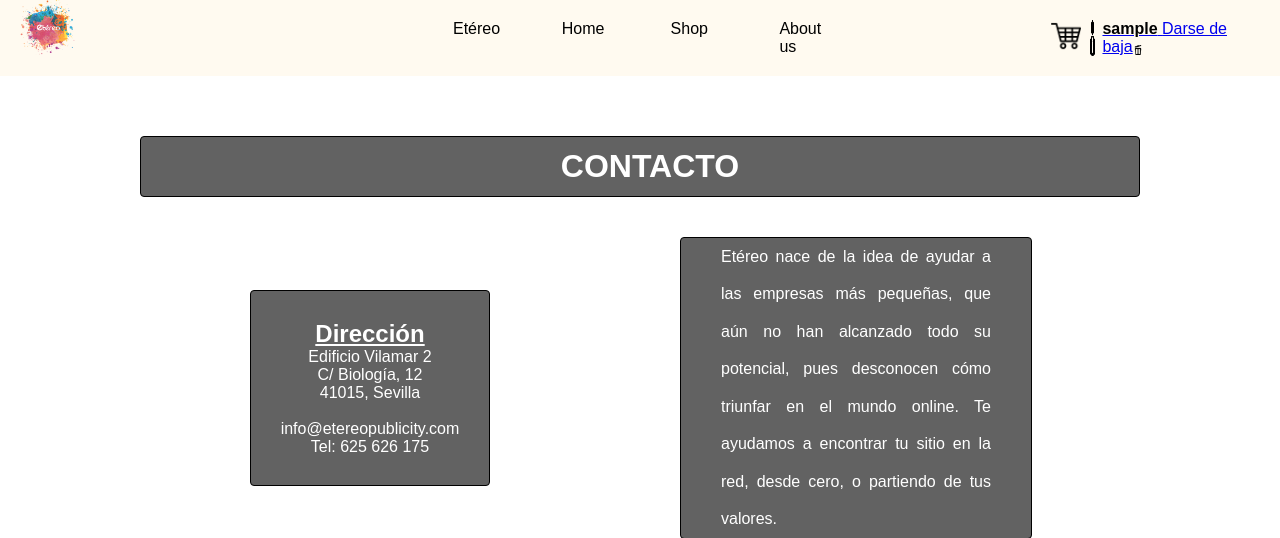
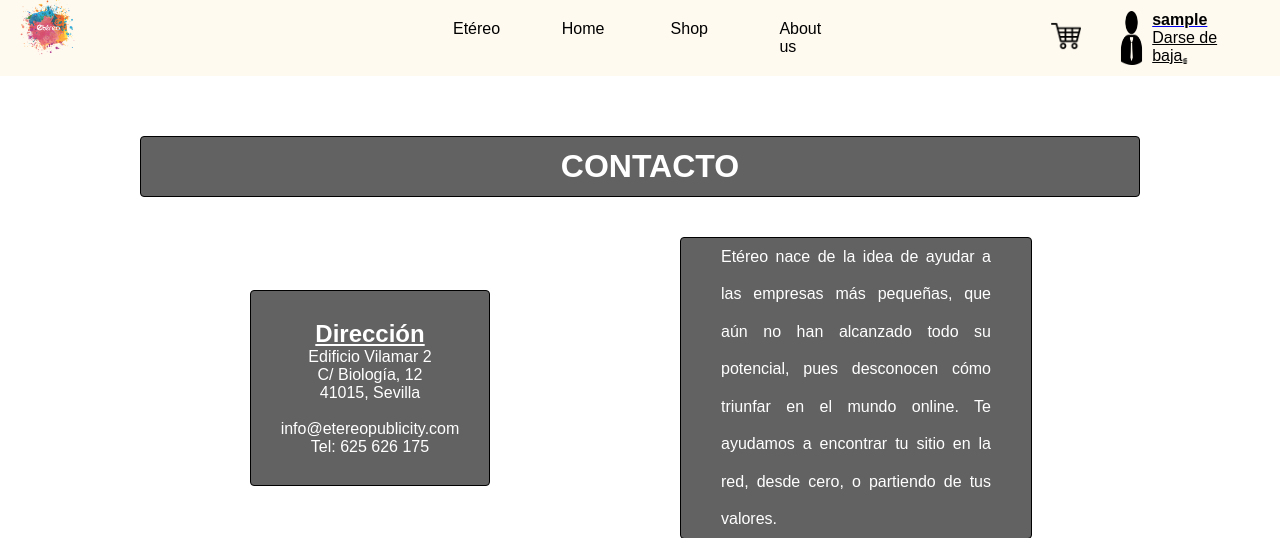
Before and after one commit to achaghirc/ProyectoIISSI, a PHP site: page /XE/aboutUs.php in a window 1280 px wide. Shown: the top 538 px of the page. Run offline with PHP 8.4, Linux system fonts and the light colour scheme; the visitor is signed in with stand-in values (Sample User, id 1).

Commit message:
ajusto css de la cabecera de cliente

```diff
--- a/Etereo/cabecera.php
+++ b/Etereo/cabecera.php
@@ -40,7 +40,7 @@
                     <div class="iconUser"><img src="images/iconUser2.png" alt='Imagen Usuario' id="iconUser"/></div>
                     <div class="usuario"><a href="logout.php">
                     <b class="userName"> <?php echo $email?></b>
-                    <a href="DarBaja.php" class=" boton eliminar" onclick="return confirm('¿Estás seguro de eliminar tu usuario de la pagina?')">Darse de baja<img src="./images/borraUsuario.png" style="width:8%;    vertical-align: text-bottom;"/></a>
+                    <a id="enlaceDarBaja" href="DarBaja.php" class=" boton eliminar" onclick="return confirm('¿Estás seguro de eliminar tu usuario de la pagina?')">Darse de baja<img src="./images/borraUsuario.png" style="width:8%;    vertical-align: text-bottom;"/></a>
                     </a></div>
                   </div>
                 </div>
--- a/Etereo/css/style.css
+++ b/Etereo/css/style.css
@@ -83,21 +83,24 @@ color: black;
 }
 
 #iconUser{
-width: 100%;
-height: 100%;
+width: 50%;
 }
 
 .iconUser{
-display: flex;
-width: 40px;
-justify-content: flex-end;
-margin-right: 4%;
+  display: flex;
+  justify-content: flex-end;
+  margin-right: 4%;
 }
 
 .logueado{
 display: flex;
 flex-direction: row;
 }
+
+#enlaceDarBaja{
+  color: black;
+}
+
 /* PAGINA PORTADA */
 /* Foto portada */
 
```
